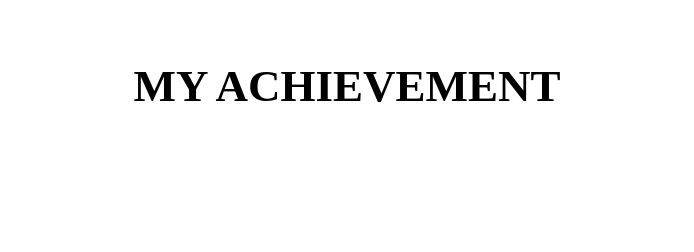
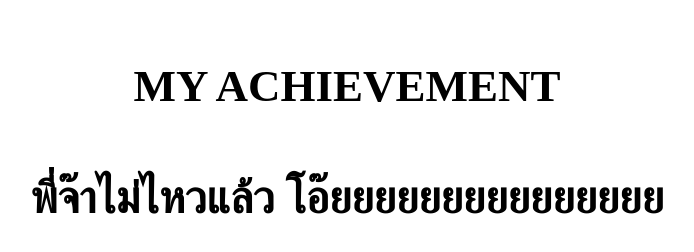
Before and after one commit to hutukaeo/CE.project, a plain HTML site: page port.html in a window 1280 px wide. Shown: the whole page, without its empty margins (293-987 px from the left). Drawn offline with Linux system fonts and the light colour scheme; files whose address does not match are found by name; a web font is replaced by a local one.

Commit message:
Add Thai text to port.html

```diff
--- a/port.html
+++ b/port.html
@@ -19,6 +19,7 @@
   </head>
   <body>
     <h1>MY ACHIEVEMENT</h1>
+    <h1>พี่จ๊าไม่ไหวแล้ว โอ๊ยยยยยยยยยยยยยยย</h1>
 
     <div>
       <img src="" />
```
